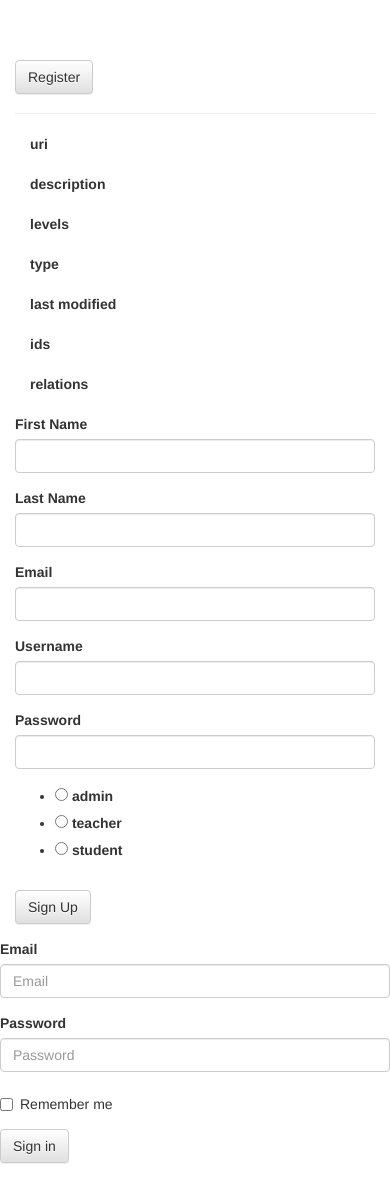
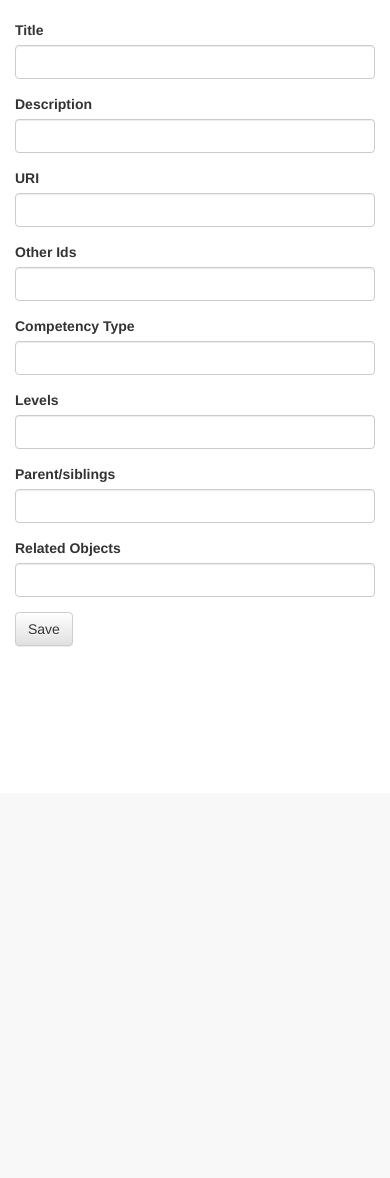
Before and after one commit to adlnet-archive/xci, a Flask app: template xci/templates/edit-comp.html in a window 390 px wide. Shown: the part 51-1229 px from the top of the page. After the commit the page ends 697 px from the top, so only its background shows below. Run offline with Flask 2, Linux system fonts and the light colour scheme; the template is opened without the code that fills it: values that come from a table or form of the project are taken from there, others are empty; the visitor is signed in with stand-in values (Sample User, id 1); parts of the project's set-up code (start-up, migrations or seed data) failed here and were passed over; some libraries are stand-ins or nearby versions.

Commit message:
edit competency working

```diff
--- a/xci/forms.py
+++ b/xci/forms.py
@@ -4,85 +4,122 @@ from wtforms.validators import DataRequired
 from pymongo import MongoClient
 from werkzeug.security import check_password_hash
 from rfc3987 import parse
+import json
 
 mongo = MongoClient()
 db = mongo.xci
 
+def validateURI(form, field):
+    try:
+        parse(field.data, rule='IRI')
+        return True
+    except:
+        return False
+
 class LoginForm(Form):
-	username = TextField('Username', validators=[DataRequired()])
-	password = PasswordField('Password', validators=[DataRequired()])
+    username = TextField('Username', validators=[DataRequired()])
+    password = PasswordField('Password', validators=[DataRequired()])
 
-	def __init__(self, *args, **kwargs):
-		Form.__init__(self, *args, **kwargs)
-		self.user = None
+    def __init__(self, *args, **kwargs):
+        Form.__init__(self, *args, **kwargs)
+        self.user = None
 
-	def validate(self):
-		rv = Form.validate(self)
-		if not rv:
-			return False
+    def validate(self):
+        rv = Form.validate(self)
+        if not rv:
+            return False
 
-		user = db.userprofiles.find_one({'username':self.username.data})
-		if user is None:
-			self.username.errors.append('Unknown username')
-			return False
+        user = db.userprofiles.find_one({'username':self.username.data})
+        if user is None:
+            self.username.errors.append('Unknown username')
+            return False
 
-		if not check_password_hash(user['password'],self.password.data):
-			self.password.errors.append('Invalid password')
-			return False
+        if not check_password_hash(user['password'],self.password.data):
+            self.password.errors.append('Invalid password')
+            return False
 
-		self.user = user
-		return True
+        self.user = user
+        return True
 
 class RegistrationForm(Form):
-	first_name = TextField('First Name', validators=[DataRequired()])
-	last_name = TextField('Last Name', validators=[DataRequired()])
-	email = TextField('Email', validators=[DataRequired()])
-	username = TextField('Username', validators=[DataRequired()])
-	password = PasswordField('Password', validators=[DataRequired()])
-	role = RadioField('Role', validators=[DataRequired()], choices=[('admin', 'admin'), ('teacher', 'teacher'), ('student','student')])
+    first_name = TextField('First Name', validators=[DataRequired()])
+    last_name = TextField('Last Name', validators=[DataRequired()])
+    email = TextField('Email', validators=[DataRequired()])
+    username = TextField('Username', validators=[DataRequired()])
+    password = PasswordField('Password', validators=[DataRequired()])
+    role = RadioField('Role', validators=[DataRequired()], choices=[('admin', 'admin'), ('teacher', 'teacher'), ('student','student')])
 
-	def __init__(self, *args, **kwargs):
-		Form.__init__(self, *args, **kwargs)
-		self.user = None
+    def __init__(self, *args, **kwargs):
+        Form.__init__(self, *args, **kwargs)
+        self.user = None
 
-	def validate(self):
-		rv = Form.validate(self)
-		if not rv:
-			return False
+    def validate(self):
+        rv = Form.validate(self)
+        if not rv:
+            return False
 
-		user = db.userprofiles.find_one({'username':self.username.data})
-		if user:
-			self.username.errors.append('Username already exists')
-			return False
+        user = db.userprofiles.find_one({'username':self.username.data})
+        if user:
+            self.username.errors.append('Username already exists')
+            return False
 
-		self.user = user
-		return True
+        self.user = user
+        return True
 
 class FrameworksForm(Form):
-	framework_uri = TextField('Framework URI', validators=[DataRequired()])
+    framework_uri = TextField('Framework URI', validators=[DataRequired()])
 
 class SettingsForm(Form):
-	name = TextField('Name', validators=[DataRequired()])
-	username = TextField('Username', validators=[DataRequired()])
-	password = PasswordField('Password', validators=[DataRequired()])
-	default = BooleanField('Default')
+    name = TextField('Name', validators=[DataRequired()])
+    username = TextField('Username', validators=[DataRequired()])
+    password = PasswordField('Password', validators=[DataRequired()])
+    default = BooleanField('Default')
 
 class SearchForm(Form):
-	search = TextField('Search', validators=[DataRequired()])
+    search = TextField('Search', validators=[DataRequired()])
 
 class CompetencyEditForm(Form):
-	title = TextField('Title', validators=[DataRequired()])
-	description = TextField('Description', validators=[DataRequired()])
-	uri = TextField('URI', validators=[DataRequired(), validateURI])
-	ids = TextField('Other Ids')
-	ctype = TextField('Competency Type')
-	levels = TextField('Levels')
-	relations = TextField('Parent/siblings')
-	objectids = TextField('Related Objects')
+    title = TextField('Title', validators=[DataRequired()])
+    description = TextField('Description', validators=[DataRequired()])
+    uri = TextField('URI', validators=[DataRequired(), validateURI])
+    ids = TextField('Other Ids')
+    ctype = TextField('Competency Type')
+    levels = TextField('Levels')
+    relations = TextField('Parent/siblings')
+    objectids = TextField('Related Objects')
 
-def validateURI(form, field):
-	try:
-		parse(field.data, rule='IRI')
-		return True
-	except:
-		return False
+    def __init__(self, *args, **kwargs):
+        Form.__init__(self, *args, **kwargs)
+        obj = kwargs.get('obj', False)
+        if obj:
+            self.title.data = obj.get('title', None)
+            self.description.data = obj.get('description', None)
+            self.uri.data = obj.get('uri', None)
+            # only json dump if there's a value... cuz json'll make it null
+            # and then cause it to be saved later as 'ids':'null'
+            self.ids.data = json.dumps(obj.get('ids', None)) if obj.get('ids', None) else obj.get('ids', None)
+            self.ctype.data = obj.get('type', None)
+            self.levels.data = json.dumps(obj.get('levels', None)) if obj.get('levels', None) else obj.get('levels', None)
+            self.relations.data = json.dumps(obj.get('relations', None)) if obj.get('relations', None) else obj.get('relations', None)
+            self.objectids.data = json.dumps(obj.get('objectids', None)) if obj.get('objectids', None) else obj.get('objectids', None)
+
+    def toDict(self):
+        d = {'title':self.title.data,
+             'description':self.description.data,
+             'uri':self.uri.data,
+            }
+        if self.ids.data:
+            d['ids'] = json.loads(self.ids.data)
+        if self.ctype.data:
+            d['type'] = self.ctype.data
+        if self.levels.data:
+            d['levels'] = json.loads(self.levels.data)
+        if self.relations.data:
+            d['relations'] = json.loads(self.relations.data)
+        if self.objectids.data:
+            d['objectids'] = json.loads(self.objectids.data)
+
+        return d
+
+    def toJSON(self):
+        return json.dumps(self.toDict())
--- a/xci/models.py
+++ b/xci/models.py
@@ -2,6 +2,9 @@ from flask_login import UserMixin
 from pymongo import MongoClient
 
 from bson.objectid import ObjectId
+
+import datetime
+import pytz
 
 mongo = MongoClient()
 db = mongo.xci
@@ -44,6 +47,10 @@ def getCompetency(uri, objectid=False):
     if objectid:
         return db.competency.find_one({'uri':uri})
     return db.competency.find_one({'uri':uri}, {'_id':0})
+
+def updateCompetencyById(cid, comp):
+    comp['lastmodified'] = datetime.datetime.now(pytz.utc).isoformat()
+    db.competency.update({'_id': ObjectId(cid)}, comp, manipulate=False)
 
 def getCompetencyById(cid, objectid=False):
     if objectid:
--- a/xci/templates/edit-comp.html
+++ b/xci/templates/edit-comp.html
@@ -1,61 +1,13 @@
 {% extends "base.html" %}
 {% block content %}
-<div class="page-header">
-    <h1>{{ comp.title }}
-    {% if current_user.is_authenticated() and not userview %}
-        <small>
-            <form class="form-inline" role="form" action="{{ url_for('add_comp') }}" method="post" >
-            <input type="hidden" name="comp_uri" value="{{ comp.uri }}">
-            <button type="submit" class="btn btn-default">Register</button>
-            </form>
-        </small>
-    {% elif userview and comp.completed %}
-        <small><span class="label label-success">completed</span></small>
-    {% endif %}
-    {% if 'admin' in current_user.roles %}
-        <small><a href="{{ url_for('edit_comp', objid=cid) }}" class="btn btn-default">Edit</a></small>
-    {% endif %}
-    </h1>
-</div>
-<div class="col-xs-12">
-<dl class="dl-horizontal">
-    <dt>uri</dt>
-    <dd>{{ comp.uri }}</dd>
-</dl>
-<dl class="dl-horizontal">
-    <dt>description</dt>
-    <dd>{{ comp.description }}</dd>
-</dl>
-<dl class="dl-horizontal">
-    <dt>levels</dt>
-    <dd>{{ comp.levels }}</dd>
-</dl>
-<dl class="dl-horizontal">
-    <dt>type</dt>
-    <dd>{{ comp.type }}</dd>
-</dl>
-<dl class="dl-horizontal">
-    <dt>last modified</dt>
-    <dd>{{ comp.lastmodified }}</dd>
-</dl>
-<dl class="dl-horizontal">
-    <dt>ids</dt>
-    <dd>{{ comp.ids }}</dd>
-</dl>
-<dl class="dl-horizontal">
-    <dt>relations</dt>
-    <dd>{{ comp.relations }}</dd>
-</dl>
-</div>
-
 
 
 <form class="form-horizontal" role="form" method="post">
-    {{ signup_form.hidden_tag() }}
-    {% for field, errors in signup_form.errors.iteritems() %}
+    {{ cform.hidden_tag() }}
+    {% for field, errors in cform.errors.iteritems() %}
         <div class="alert alert-danger">{{ field }}: {{ ', '.join(errors) }}</div>
     {% endfor %}
-    {% for field in signup_form if field.id != 'csrf_token' %}
+    {% for field in cform if field.id != 'csrf_token' %}
         {% if field.type != 'RadioField' %}
             <div class="form-group">
             {{ field.label(class_='col-sm-2 control-label', for=field.id) }}
@@ -66,44 +18,15 @@
         {% else %}
             <div class="form-group">
                 <div class="col-sm-10">
-        {{ field }}
+                {{ field(value='{{ field.data }}') }}
                 </div>
             </div>
         </div>
         {% endif %}
     {% endfor %}
     <div class="form-group">
-        <div class="col-sm-offset-2 col-sm-10"> <button type="submit" class="btn btn-default">Sign Up</button></div>
+        <div class="col-sm-offset-2 col-sm-10"> <button type="submit" class="btn btn-default">Save</button></div>
     </div>
 </form>
 
-
-<form class="form-horizontal" role="form">
-  <div class="form-group">
-    <label for="inputEmail3" class="col-sm-2 control-label">Email</label>
-    <div class="col-sm-10">
-      <input type="email" class="form-control" id="inputEmail3" placeholder="Email">
-    </div>
-  </div>
-  <div class="form-group">
-    <label for="inputPassword3" class="col-sm-2 control-label">Password</label>
-    <div class="col-sm-10">
-      <input type="password" class="form-control" id="inputPassword3" placeholder="Password">
-    </div>
-  </div>
-  <div class="form-group">
-    <div class="col-sm-offset-2 col-sm-10">
-      <div class="checkbox">
-        <label>
-          <input type="checkbox"> Remember me
-        </label>
-      </div>
-    </div>
-  </div>
-  <div class="form-group">
-    <div class="col-sm-offset-2 col-sm-10">
-      <button type="submit" class="btn btn-default">Sign in</button>
-    </div>
-  </div>
-</form>
 {% endblock %}
--- a/xci/views.py
+++ b/xci/views.py
@@ -1,7 +1,7 @@
 from xci import app, competency
 from functools import wraps
 from flask import render_template, redirect, flash, url_for, request, make_response
-from forms import LoginForm, RegistrationForm, FrameworksForm, SettingsForm, SearchForm
+from forms import LoginForm, RegistrationForm, FrameworksForm, SettingsForm, SearchForm, CompetencyEditForm
 from models import User
 from flask_login import LoginManager, login_user, login_required, logout_user, current_user
 from pymongo import MongoClient
@@ -294,14 +294,14 @@ def lr_search():
         # return render_template('lrsearch.html', search_form=SearchForm(), result=result, comps=comps)
 
 @app.route('/admin/reset', methods=["GET"])
-@check_admin
+# @check_admin
 def reset_all():
     logout_user()
     models.dropAll()
     return redirect(url_for("index"))
 
 @app.route('/admin/reset/comps', methods=["GET"])
-@check_admin
+# @check_admin
 def reset_comps():
     models.dropCompCollections()
     return redirect(url_for("index"))
@@ -319,14 +319,11 @@ def edit_comp(objid):
     else:
         f = CompetencyEditForm(request.form)
         if f.validate_on_submit():
-            try:
-                #add to
-                # redirect to comp details
-                # redirect(url_for('competencies', uri=uri))
-                pass
-            except Exception, e:
-                raise e
-        else:
-            return_dict = {'cform': f}
+            #add to
+            # print "json>>>>  %s" % f.toJSON()
+            models.updateCompetencyById(objid, f.toDict())
+            # redirect to comp details
+            return redirect(url_for('competencies', uri=f.uri.data))
+        return_dict = {'cform': f}
 
     return render_template('edit-comp.html', **return_dict)
```
Lines whose indentation alone changed are shown as unchanged.
